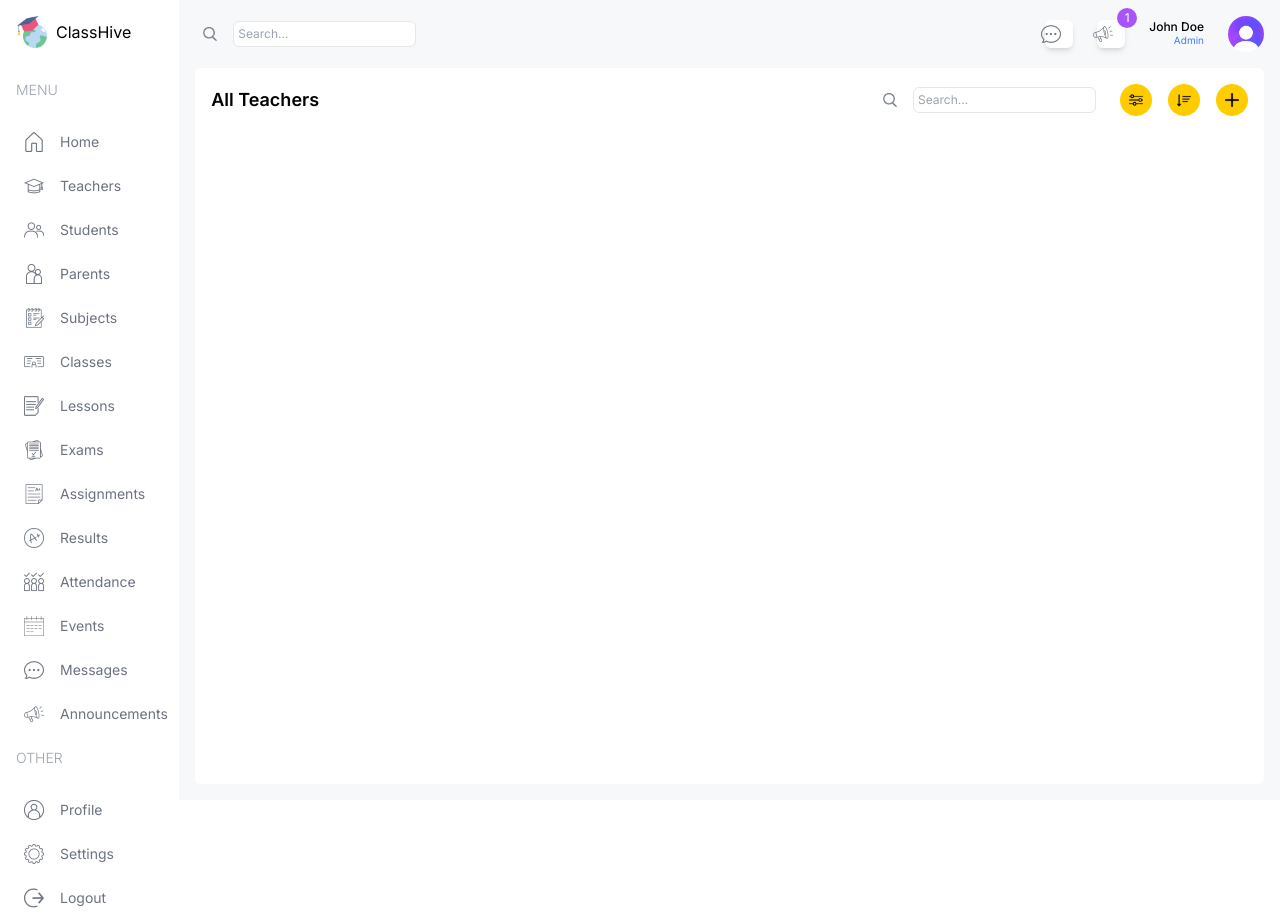
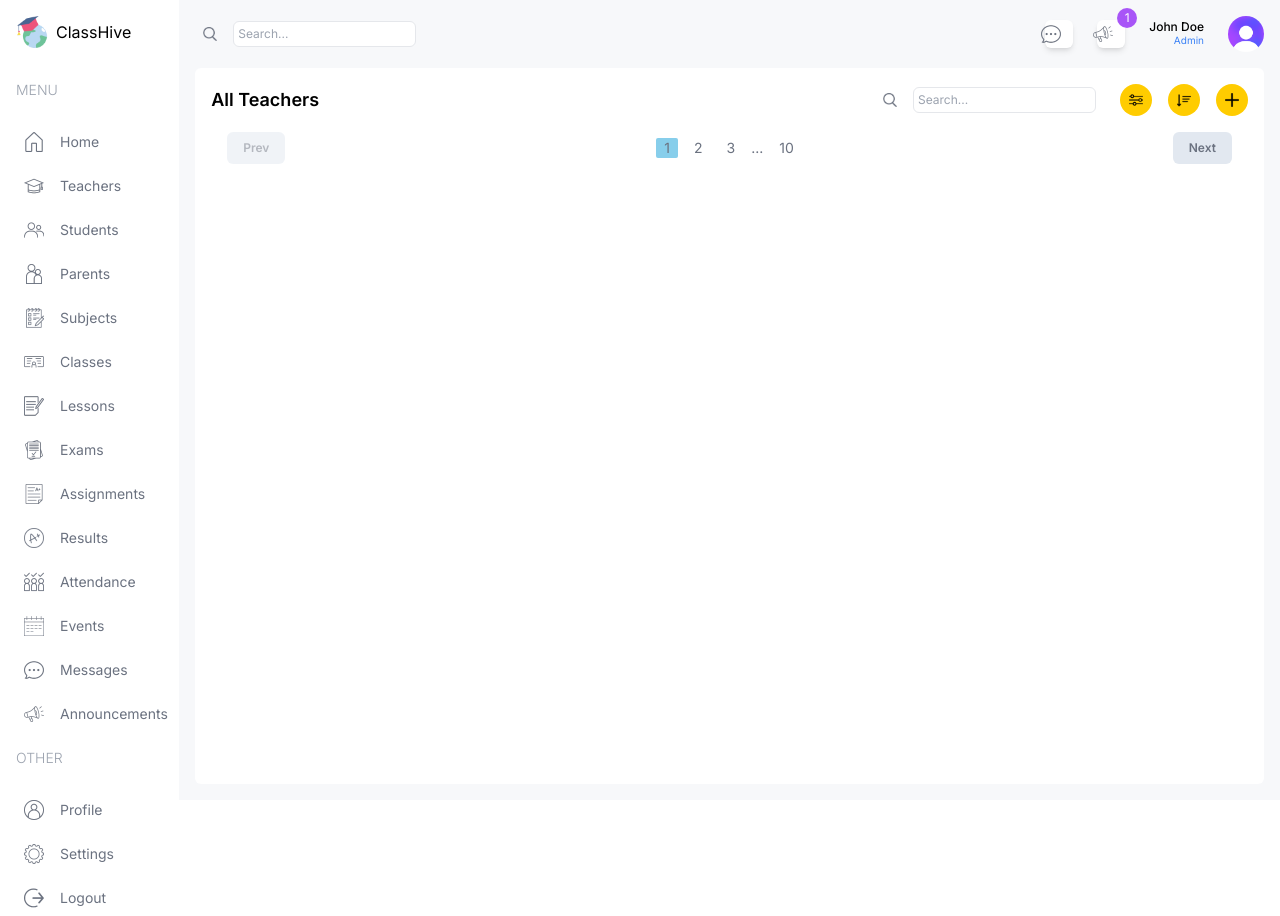
Before and after one commit to buriihenry/classhive, a Next.js app: page /list/teachers in a window 1280 px wide. Built offline with nearby package versions, Linux system fonts and the light colour scheme.

Commit message:
Add Pagination

```diff
--- a/src/app/(dashboard)/list/teachers/page.tsx
+++ b/src/app/(dashboard)/list/teachers/page.tsx
@@ -1,3 +1,4 @@
+import Pagination from "@/components/Pagination";
 import TableSearch from "@/components/TableSearch";
 import Image from "next/image";
 
@@ -24,9 +25,11 @@ const TeacherListPage = () => {
       </div>
 
       {/* Middle */}
-      <div></div>
-      {/* Bottom */}
-      <div></div>
+
+      {/* Pagination */}
+
+      <Pagination />
+
 
 
 
--- a/src/components/Pagination.tsx
+++ b/src/components/Pagination.tsx
@@ -0,0 +1,21 @@
+const Pagination = () => {
+  return (
+    <div className='p-4 flex items-center justify-between text-gray-500'>
+        <button disabled className="py-2 px-4 rounded-md bg-slate-200 text-xs font-semibold disabled:opacity-50 disabled:cursor-not-allowed">Prev
+        </button>
+        <div className="flex items-center gap-2 text-sm">
+            <button className="px-2 rounded-sm bg-buriiSky">1</button>
+            <button className="px-2 rounded-sm">2</button>
+            <button className="px-2 rounded-sm">3</button>
+            ...
+            <button className="px-2 rounded-sm">10</button>
+
+        </div>
+        <button  className="py-2 px-4 rounded-md bg-slate-200 text-xs font-semibold disabled:opacity-50 disabled:cursor-not-allowed">Next
+        </button>
+
+        </div>
+  )
+}
+
+export default Pagination
```
